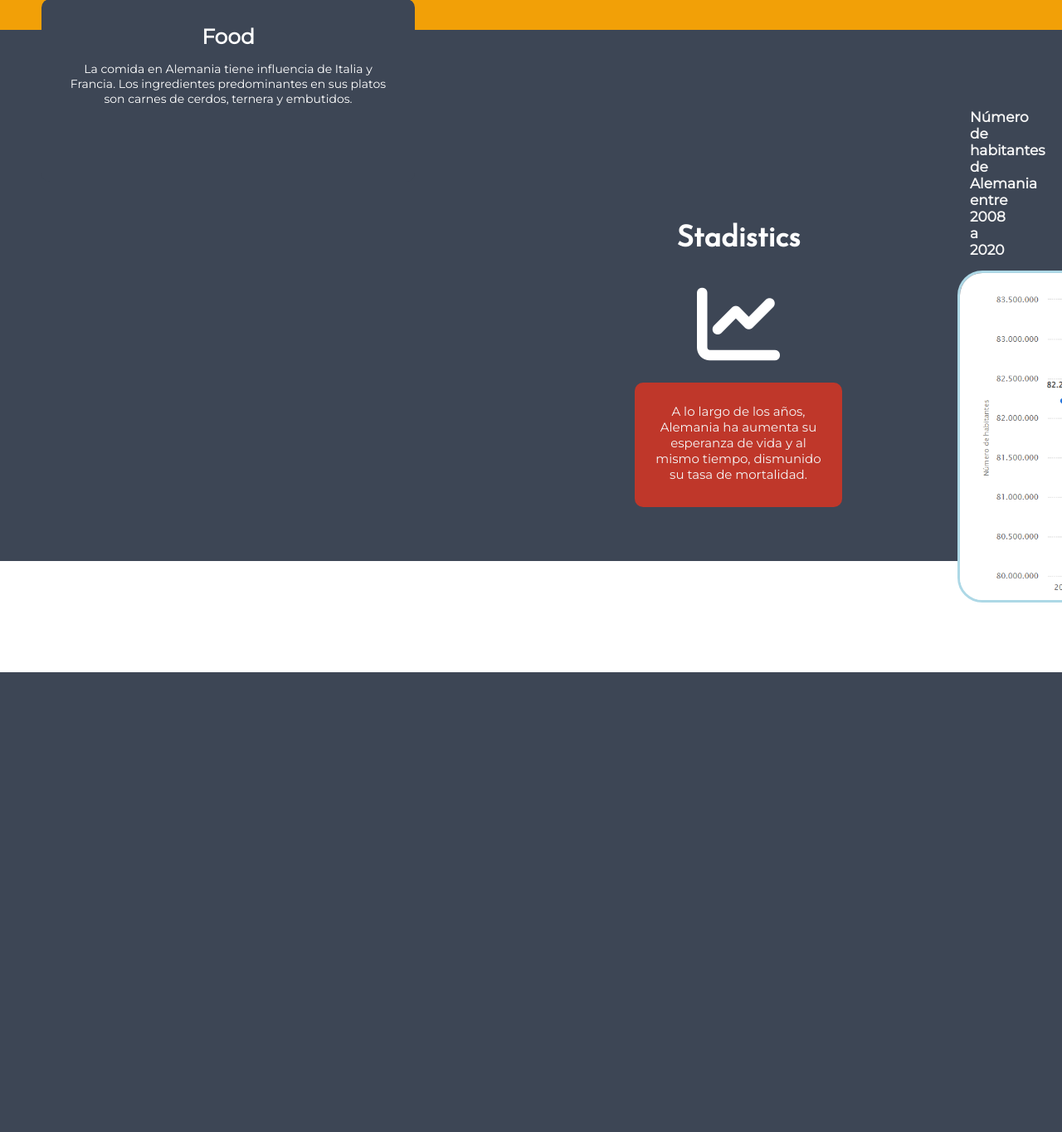
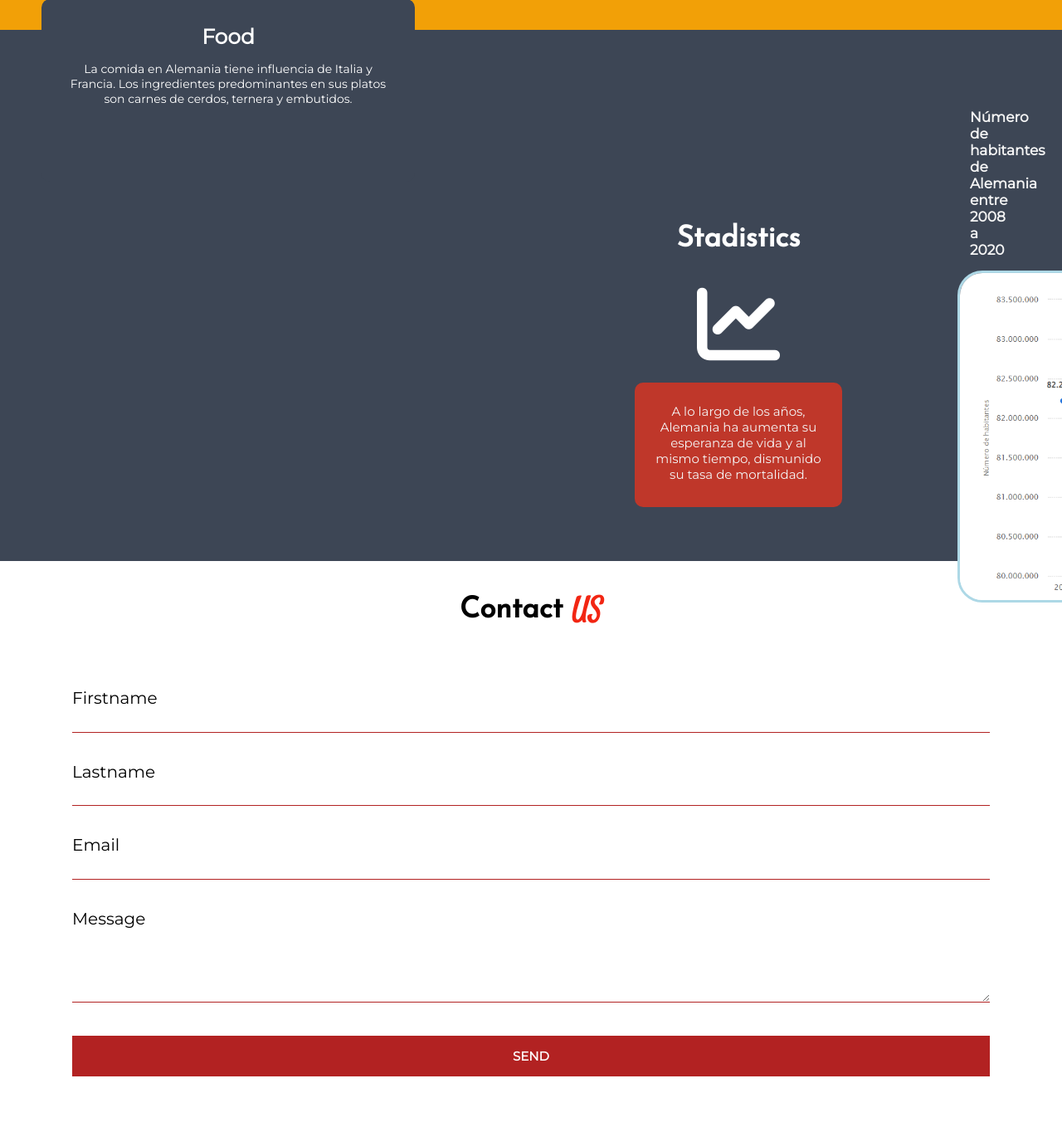
Before and after one commit to nathaliesflores2/landing-page-Nathalie-Flores-Tarea02, a Flask app: page / in a window 1280 px wide; the page is wider, and only the part inside the window is pictured. Shown: the part 1524-2888 px from the top of that part at 83% size. Before the commit the page ends 2334 px from the top of that part, so only its background shows below. Run offline with Flask 2, Linux system fonts and the light colour scheme; some libraries are stand-ins or nearby versions; some web fonts are replaced.

Commit message:
contacto form html y css

```diff
--- a/static/css/style.css
+++ b/static/css/style.css
@@ -267,3 +267,52 @@ h4{
     font-size: 15px;
     color: whitesmoke;
 }
+
+/* contact us */
+
+.contact-us{
+    height: 80vh;
+    width: 100vw;
+    background-color: white;
+}
+
+
+.contact-us .m span{
+    color: #F22613;
+    font-family: Satisfy;
+}
+
+.contact-us .bloque{
+    max-width: 1170px;
+    margin-left: auto;
+    margin-right: auto;
+    padding: 1em;
+}
+
+.contact_form form{
+    margin:0;
+    padding: 1em;
+}
+
+.contact_form form button,
+.contact_form form input,
+.contact_form form textarea{
+    width: 100%;
+    padding: 0.5em;
+    border: none;
+    background: none;
+    border-bottom: 1px solid firebrick;
+    outline: none;
+}
+
+.contact_form form button {
+    background: firebrick;
+    border: 0;
+    text-transform: uppercase;
+    padding: 1em;
+    font-family: Montserrat;
+    font-size: 15px;
+    color:white;
+    font-weight: bold;
+
+}
--- a/templates/home.html
+++ b/templates/home.html
@@ -34,6 +34,7 @@
                 <a href="#item4"><i class="fa-solid fa-circle-arrow-left"></i></a>
                 <a href="#item2"><i class="fa-solid fa-circle-arrow-right"></i></a>
             </div>
+
         </div>
 <!--segunda imagen-->
         <div class="carrusel" id="item2" >
@@ -164,11 +165,51 @@
 </div>
 
 
-<!--Pantalla de estadísticas-->
+<!--Pantalla de contacto-->
+
 <div class="contact-us">
+    <center>
+        <h3 class="m">Contact <span>US</span> </h3>
+
+    </center>
     <div class="bloque">
+        <div class="contact_form">
+
+            <form action="">
+                <p>
+                    <label for="firstname">Firstname</label>
+                    <input type="text" name="firstname">
+
+                </p>
+
+                <p>
+                    <label for="lastname">Lastname</label>
+                    <input type="text" name="lastname" >
+
+                </p>
+
+                <p>
+                    <label for="email">Email</label>
+                    <input type="email" name="email" >
+                </p>
+
+                <p>
+                    <label for="message">Message</label>
+                    <textarea name="message" rows="5"></textarea>
+                </p>
+
+                <p>
+                    <button type="submit">
+                        Send
+                    </button>
+                </p>
+            </form>
+
+        </div>
+
 
     </div>
+
 </div>
 
 {% endblock %}
```
